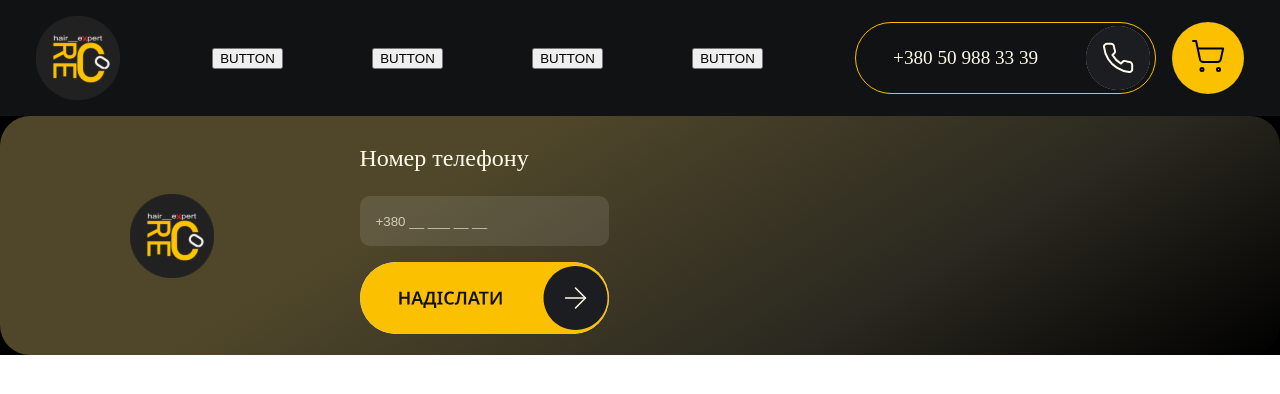
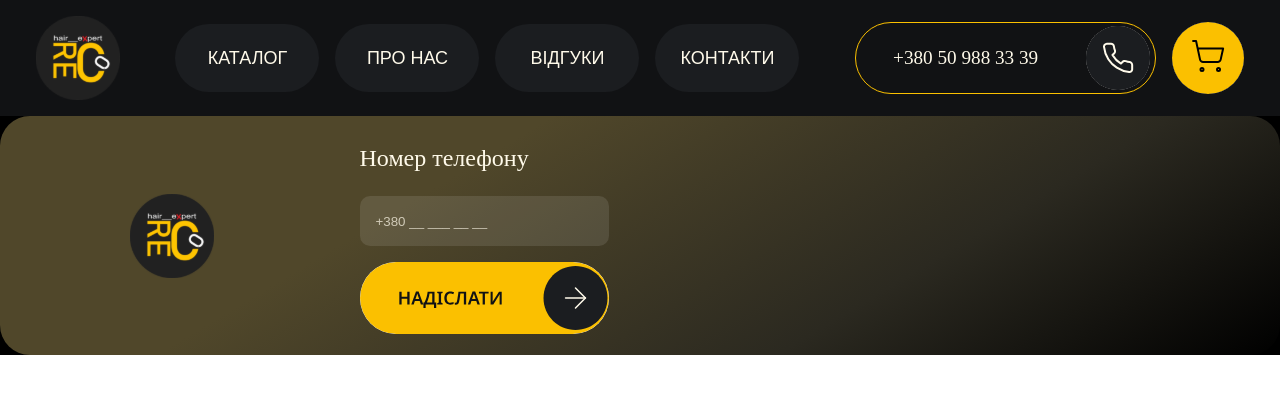
Before and after one commit to roman-sosnovskyi/reco, a React (Vite) app: page / in a window 1280 px wide. Shown: the top 394 px of the page. Built offline with nearby package versions, Linux system fonts and the light colour scheme.

Commit message:
feat(os-18): addedd button components

```diff
--- a/src/libs/components/Button/Button.scss
+++ b/src/libs/components/Button/Button.scss
@@ -0,0 +1,88 @@
+@use "../../../styles/variables" as *;
+
+.button {
+  display: flex;
+  justify-content: center;
+  align-items: center;
+  border-radius: 60px;
+  border: none;
+  overflow: hidden;
+  margin: 0;
+  padding: 0;
+  box-shadow: 0 0 0 1px transparent;
+  position: relative;
+
+  &--s {
+    width: 130px;
+    height: 38px;
+    font-size: 16px;
+  }
+
+  &--m {
+    width: 200px;
+    height: 62px;
+    font-size: 18px;
+  }
+
+  &--l {
+    width: 252px;
+    height: 72px;
+    font-size: 20px;
+  }
+
+  &--black {
+    background-color: #1b1d20;
+    color: $white-color;
+    width: 161px;
+    height: 68px;
+    font-size: 18px;
+  }
+  &--primary {
+    background-color: $yellow-color;
+    color: $black-color;
+
+    &:hover {
+      background-color: #edb80b;
+    }
+  }
+
+  &--secondary {
+    background: transparent;
+    color: $white-color;
+    border: 1px solid $yellow-color;
+  }
+
+  &--tertiary {
+    background-color: transparent;
+    color: $yellow-color;
+    border: 1px solid $yellow-color;
+  }
+
+  &--disabled {
+    background-color: $grey-disabled-color;
+    color: $white-color;
+    cursor: not-allowed;
+  }
+
+  .spinner {
+    position: absolute;
+    width: 1em;
+    height: 1em;
+    top: 30%;
+    left: 80%;
+
+    border: 0.2em solid transparent;
+    border-top: 0.2em solid #fff;
+    border-radius: 50%;
+    animation: spin 0.8s linear infinite;
+  }
+
+  @keyframes spin {
+    from {
+      transform: rotate(0deg);
+    }
+    to {
+      transform: rotate(360deg);
+    }
+  }
+}
--- a/src/libs/components/Button/Button.tsx
+++ b/src/libs/components/Button/Button.tsx
@@ -1,11 +1,31 @@
+import React from "react";
 import { ButtonProps } from "./types/Button.types";
+import "./Button.scss";
 
-const Button = ({ children, onClick, disabled, className }: ButtonProps) => {
+export const Button: React.FC<ButtonProps> = ({
+  size = "m",
+  disabled = false,
+  loading = false,
+  variant = "primary",
+  onClick,
+  children
+}) => {
+  const classes = [
+    "button",
+    `button--${size}`,
+    `button--${variant}`,
+    disabled ? "button--disabled" : "",
+    loading ? "button--loading" : ""
+  ].join(" ");
+
   return (
-    <button onClick={onClick} disabled={disabled} className={className}>
+    <button
+      className={classes}
+      onClick={onClick}
+      disabled={disabled || loading}
+    >
       {children}
+      {loading && <span className="spinner" />}
     </button>
   );
 };
-
-export default Button;
--- a/src/libs/components/Header/Header.tsx
+++ b/src/libs/components/Header/Header.tsx
@@ -3,6 +3,7 @@ import { HeaderProps } from "./types/Header.types";
 import Logo from "../Logo/Logo";
 import PhoneButton from "../PhoneButton/PhoneButton";
 import CartButton from "../CartButton/CartButton";
+import { Button } from "../Button/Button";
 
 const Header = ({ className }: HeaderProps) => {
   const combinedClass = className
@@ -13,10 +14,11 @@ const Header = ({ className }: HeaderProps) => {
       <div className={styles.container}>
         <Logo />
         <div className={styles.nav_btns}>
-          <button className={styles.button}>BUTTON</button>
-          <button className={styles.button}>BUTTON</button>
-          <button className={styles.button}>BUTTON</button>
-          <button className={styles.button}>BUTTON</button>
+          {" "}
+          <Button variant="black">КАТАЛОГ</Button>
+          <Button variant="black">ПРО НАС </Button>
+          <Button variant="black">ВІДГУКИ</Button>
+          <Button variant="black">КОНТАКТИ</Button>
         </div>
         <div className={styles.active_btns}>
           <PhoneButton />
--- a/src/styles/variables.scss
+++ b/src/styles/variables.scss
@@ -2,6 +2,7 @@
 $black-color: #111214;
 $yellow-color: #fbc000;
 $grey-color: #1b1d20;
+$grey-disabled-color: #c9c6bd;
 $white-color: #fffaea;
 $font-color: #000000;
 $font-color-light: #ffffff;
```
Also changed, not shown: src/libs/components/Button/types/Button.types.ts (+9 -5 lines).
